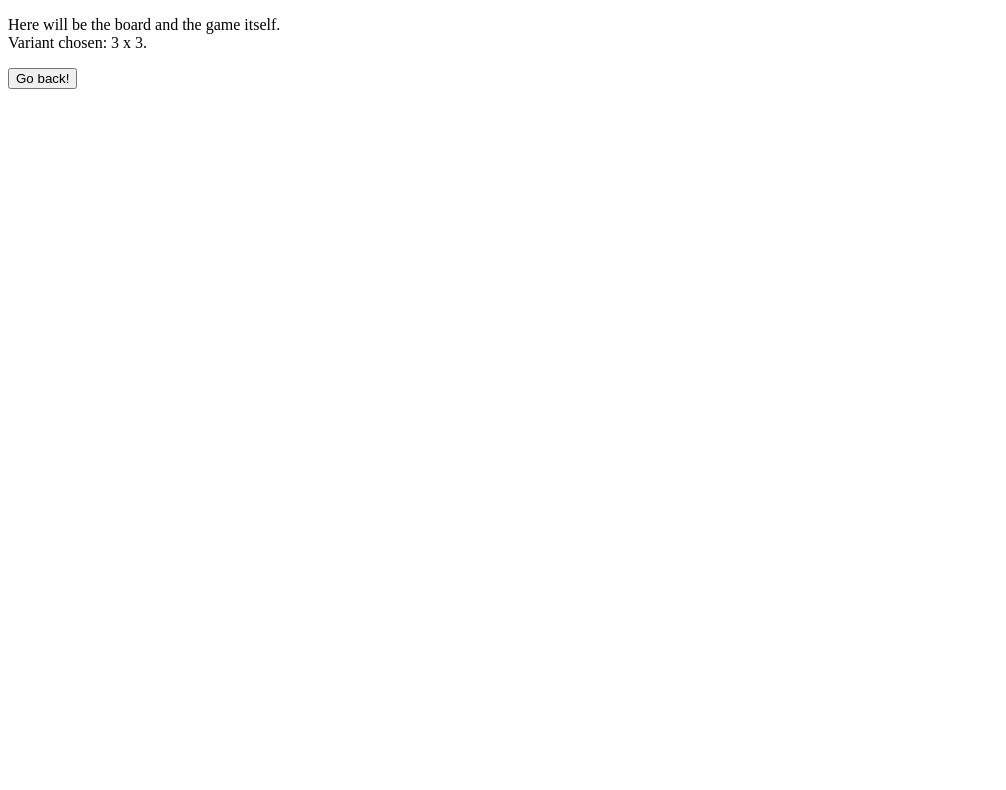
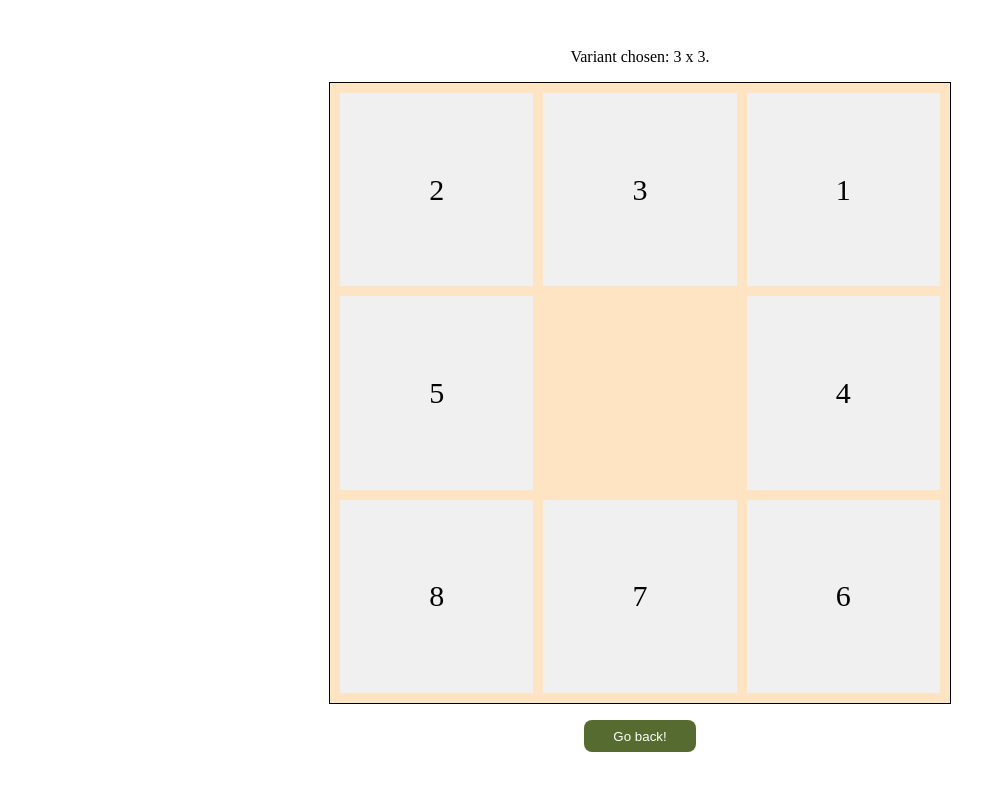
Before and after one commit to emanuelboboiu/puzzle15-angular, an Angular app: page / in a window 1280 px wide. Both pictures are taken after a click on the button "Start 8!". Shown: the top 790 px of the page, without its empty margins (0-1006 px from the left). Built offline with nearby package versions, Linux system fonts and the light colour scheme.

Commit message:
created board and pieces and made them move with transition

```diff
--- a/src/app/app.component.css
+++ b/src/app/app.component.css
@@ -0,0 +1,55 @@
+.container {
+  width: 100vw;
+  height: 100vh;
+  display: flex;
+  justify-content: center;
+  align-items: center;
+  flex-direction: column;
+}
+
+.btn {
+  width: 7rem;
+  height: 2rem;
+  border-radius: 0.5rem;
+  border: none;
+  color: white;
+  background-color: darkolivegreen;
+  margin-bottom: 1rem;
+  margin-top: 1rem;
+}
+
+.board {
+  aspect-ratio: 1;
+  width: 80vw;
+  max-width: 600px;
+  background-color: bisque;
+  border: 1px solid black;
+  display: grid;
+  grid-gap: 10px;
+  padding: 10px;
+}
+
+.piece {
+  aspect-ratio: 1;
+  text-align: center;
+  font-size: 30px;
+  background-color: #f0f0f0;
+  display: flex;
+  justify-content: center;
+  align-items: center;
+  transition: transform 0.3s;
+}
+
+.grid3 {
+  grid-template-columns: repeat(3, 1fr);
+}
+.grid4 {
+  grid-template-columns: repeat(4, 1fr);
+}
+.grid5 {
+  grid-template-columns: repeat(5, 1fr);
+}
+
+.invisible-piece {
+  opacity: 0;
+}
--- a/src/app/app.component.html
+++ b/src/app/app.component.html
@@ -1,22 +1,44 @@
 <!-- The main page of the application, currSection = 0: -->
-<div *ngIf="currSection == 0">
+<div *ngIf="currSection == 0" class="container">
   <p role="alert">
     This is the main page of the game, choose board size and others...
   </p>
-  <button (click)="goToGame(3)">Start 8!</button>
-  <button (click)="goToGame(4)">Start 15!</button>
-  <button (click)="goToGame(5)">Start 24!</button>
-
-</div> <!-- end main page of the application. -->
+  <button (click)="goToGame(3)" class="btn">Start 8!</button>
+  <button (click)="goToGame(4)" class="btn">Start 15!</button>
+  <button (click)="goToGame(5)" class="btn">Start 24!</button>
+</div>
+<!-- end main page of the application. -->
 
 <!-- The game zone, second page of the application, currSection = 1: -->
-<div *ngIf="currSection == 1">
+<div *ngIf="currSection == 1" class="container">
+  <p role="alert">Variant chosen: {{ boardSize }} x {{ boardSize }}.</p>
 
-  <p role="alert">
-    Here will be the board and the game itself.
-    <br>
-    Variant chosen: {{ boardSize }} x {{ boardSize }}.
-  </p>
-  <button (click)="goToMain()">Go back!</button>
+  <div
+    class="board"
+    [ngClass]="{
+      grid3: boardSize == 3,
+      grid4: boardSize == 4,
+      grid5: boardSize == 5
+    }"
+  >
+    <div
+      *ngFor="let piece of pieces"
+      class="piece"
+      [ngClass]="{ 'invisible-piece': piece.number == 0 }"
+      (click)="move(piece)"
+      [style.transform]="
+        'translateX(' +
+        (this.selectedPiece == piece ? distanceX : 0) +
+        'px) ' +
+        'translateY(' +
+        (this.selectedPiece == piece ? distanceY : 0) +
+        'px)'
+      "
+    >
+      {{ piece.number }}
+    </div>
+  </div>
 
-</div> <!-- end game zone, second page of the application. -->
+  <button (click)="goToMain()" class="btn">Go back!</button>
+</div>
+<!-- end game zone, second page of the application. -->
--- a/src/app/app.component.ts
+++ b/src/app/app.component.ts
@@ -1,23 +1,94 @@
 import { Component, NgModule } from '@angular/core';
-import { NgFor, NgIf } from '@angular/common';
+import { NgClass, NgFor, NgIf } from '@angular/common';
 import { RequestsService } from './requests.service';
-
+import { piece } from './piece.type';
 
 @Component({
   selector: 'app-root',
   standalone: true,
-  imports: [NgIf, NgFor],
+  imports: [NgIf, NgFor, NgClass],
   templateUrl: './app.component.html',
-  styleUrl: './app.component.css'
+  styleUrl: './app.component.css',
 })
 export class AppComponent {
   title = '15 Puzzle';
   currSection: number = 0; // 0 means main page, 1 means the game zone etc.
   boardSize: number = 4;
+  pieces: piece[] = []; //array of puzzle pieces.
+  distanceX = 0; //the distance the moving piece should go on x axis
+  distanceY = 0; //the distance the moving piece should go on y axis
+  selectedPiece!: piece;
+  disable = false; //this is for disableing the click function while the pieces are moving.
 
-  constructor() {
+  constructor() {} // end constructor.
+  // this method creates the pieces.
+  createBoard(): void {
+    this.pieces = []; //here I initialize the array with an empty one.
 
-  } // end constructor.
+    for (let i = 0; i < this.boardSize * this.boardSize; i++) {
+      this.pieces.push({ number: i, x: 0, y: 0 }); //here I create new pieces with no x and y.
+    }
+
+    this.shuffleArray();
+
+    let k = 0; //counter for pieces array index.
+    //here i give the pieces x and y values to be organized like a matrix.
+    for (let i = 1; i <= this.boardSize; i++) {
+      for (let j = 1; j <= this.boardSize; j++) {
+        this.pieces[k].x = i;
+        this.pieces[k].y = j;
+        k++;
+      }
+    }
+  } //end of createBoard() method.
+
+  //this method find the index of a piece in array by its number.
+  findPieceIndexByNumber(number: number) {
+    for (let i = 0; i < this.pieces.length; i++) {
+      if (this.pieces[i].number === number) {
+        return i;
+      }
+    }
+    return -1;
+  } //end of findPieceIndexByNumber() method.
+
+  //this method tries and move the pieces.
+  move(piece: piece) {
+    //verify if the pieces are moving.
+    if (this.disable == false) {
+      this.selectedPiece = piece;
+      //index of the 0 piece.
+      const zeroIndex = this.findPieceIndexByNumber(0);
+      //reset x and y distance.
+      this.distanceX = 0;
+      this.distanceY = 0;
+      //I use this to find the distance between the selected piece and 0 piece.
+      let x = this.pieces[zeroIndex].x - piece.x;
+      let y = this.pieces[zeroIndex].y - piece.y;
+      //here I check if the distance on just one of the axis is 1.
+      if (Math.abs(x) + Math.abs(y) == 1) {
+        const pieceIndex = this.findPieceIndexByNumber(piece.number);
+        //some formulas to calculate the distance given the size of the board.
+        this.distanceX =
+          ((600 - (this.boardSize + 1) * 10) / this.boardSize + 10) * y;
+        this.distanceY =
+          ((600 - (this.boardSize + 1) * 10) / this.boardSize + 10) * x;
+        this.distanceX = Math.round(this.distanceX);
+        this.distanceY = Math.round(this.distanceY);
+
+        console.log(this.distanceX, this.distanceY);
+        //disable the buttons
+        this.disable = true;
+        //we actually move the pieces after 0.3s to wait for the transition to be done.
+        setTimeout(() => {
+          let aux = this.pieces[pieceIndex].number;
+          this.pieces[pieceIndex].number = this.pieces[zeroIndex].number;
+          this.pieces[zeroIndex].number = aux;
+          this.disable = false;
+        }, 300);
+      }
+    }
+  } //end of move() method.
 
   // A method used to go to main page.
   goToMain(): void {
@@ -28,7 +99,14 @@ export class AppComponent {
   goToGame(size: number): void {
     this.boardSize = size; // the size comes from the html button clickedf.
     this.currSection = 1;
-
+    this.createBoard();
   } // end goToGame() method.
 
+  //a method to put pieces in a random order.
+  private shuffleArray() {
+    for (let i = this.pieces.length - 1; i > 0; i--) {
+      const j = Math.floor(Math.random() * (i + 1));
+      [this.pieces[i], this.pieces[j]] = [this.pieces[j], this.pieces[i]];
+    }
+  } //end of shuffleArray() method.
 } // end class.
--- /dev/null
+++ b/src/app/piece.type.ts
@@ -0,0 +1,5 @@
+export interface piece {
+  number: number;
+  x: number;
+  y: number;
+}
--- a/src/styles.css
+++ b/src/styles.css
@@ -1 +1,5 @@
 /* You can add global styles to this file, and also import other style files */
+html,
+body {
+  margin: 0;
+}
```
